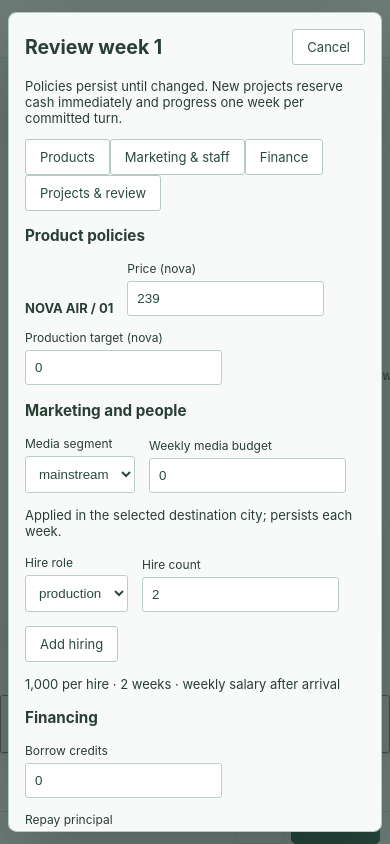
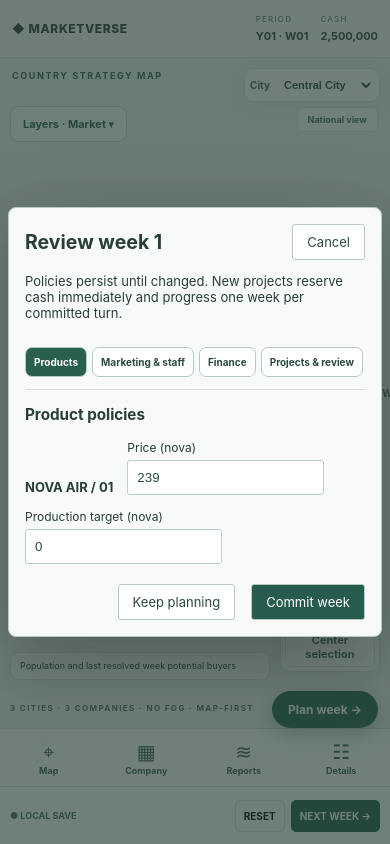
Before and after one commit to Khanhsz/marketverse, a React (Vite) app: page / in a window 390 px wide. Both pictures are taken after a click on the button "Plan week →". Built offline with nearby package versions, Linux system fonts and the light colour scheme.

Commit message:
style(ux-v2): contextual cards, decision tabs, semantic zoom badge and mobile layer popover

```diff
--- a/src/ui/styles.css
+++ b/src/ui/styles.css
@@ -733,3 +733,35 @@ canvas:focus-visible {
  .saveWarning{left:8px;right:8px;top:64px}
 }
 @media(max-width:370px){.metrics>div:nth-child(2){display:none}.cityPicker{max-width:48%}.mapLegend{right:116px}}
+
+
+/* MarketVerse UX V2: map-first contextual decision surfaces */
+.mobileLayerToggle,.mobilePlanFab{display:none}
+.mapZoomBadge{position:absolute;top:116px;left:20px;pointer-events:none;padding:6px 10px;background:#fbfcfae8;border:1px solid #d7e4dc;border-radius:6px;font-size:10px;font-weight:700;color:#446a58}
+.mapQuickCard,.weeklyChanges{position:absolute;z-index:5;left:20px;top:155px;width:min(310px,calc(100% - 40px));padding:16px;background:#fbfcfaf7;border:1px solid #cbded1;border-radius:12px;box-shadow:0 14px 38px #254d3624;color:#274638}
+.mapQuickCard small{font-size:9px;letter-spacing:1.3px;color:#617e6c}
+.mapQuickCard h2{font-size:19px;margin:8px 0}
+.mapQuickCard p,.weeklyChanges p{font-size:12px;line-height:1.5;color:#597264}
+.quickClose{float:right;border:0;background:#e8eee9;border-radius:50%;width:28px;height:28px;font-size:20px;color:#375e4c}
+.quickActions{display:flex;gap:6px;flex-wrap:wrap;margin-top:14px}
+.quickActions button,.weeklyChanges button:not(.quickClose){border:1px solid #c4d7c9;border-radius:6px;padding:9px;background:#f0f6f1;color:#285a44;font-weight:700;font-size:11px}
+.quickActions button:hover{background:#dcece1}
+.weeklyChanges{left:auto;right:20px;top:155px}
+.weeklyChanges strong{font-size:13px}
+.plannerTabs{position:sticky;top:-24px;z-index:2;display:flex;flex-wrap:wrap;gap:5px;background:#f8faf9;padding:12px 0;border-bottom:1px solid #d5e2d9;margin:14px 0}
+.plannerTabs button{border-radius:7px;font-size:12px;font-weight:700}
+.plannerTabs button[aria-pressed=true]{background:#285f4d;color:white}
+.plannerSectionInactive{display:none}
+@media(max-width:849px){
+ .mobileLayerToggle{display:block;position:absolute;z-index:4;left:10px;top:48px;border:1px solid #c8d9ce;border-radius:9px;background:#fbfcfaf2;padding:10px 12px;font-size:11px;font-weight:700;color:#285c48}
+ .mapLayers{display:none;top:90px;left:10px;right:auto;width:min(200px,calc(100% - 20px));max-width:none;flex-direction:column;align-items:stretch;overflow:visible;padding:5px;box-shadow:0 12px 32px #23453224}
+ .mapLayers.mobileLayersOpen{display:flex}
+ .mapLayers button{text-align:left}
+ .mapZoomBadge{top:49px;left:auto;right:12px;font-size:9px}
+ .mapQuickCard,.weeklyChanges{top:95px;left:10px;right:10px;width:auto;padding:12px}
+ .weeklyChanges{top:auto;bottom:75px}
+ .mobilePlanFab{display:block;position:absolute;z-index:7;right:12px;bottom:calc(116px + env(safe-area-inset-bottom));background:#285f4d;color:white;border:0;border-radius:24px;padding:11px 16px;font-size:12px;font-weight:700;box-shadow:0 6px 20px #254d3650}
+ .mobilePlanFab:disabled{opacity:.5}
+ .plannerTabs{top:-16px;flex-wrap:nowrap;overflow-x:auto}
+ .plannerTabs button{white-space:nowrap;font-size:10px;padding:8px}
+}
```
